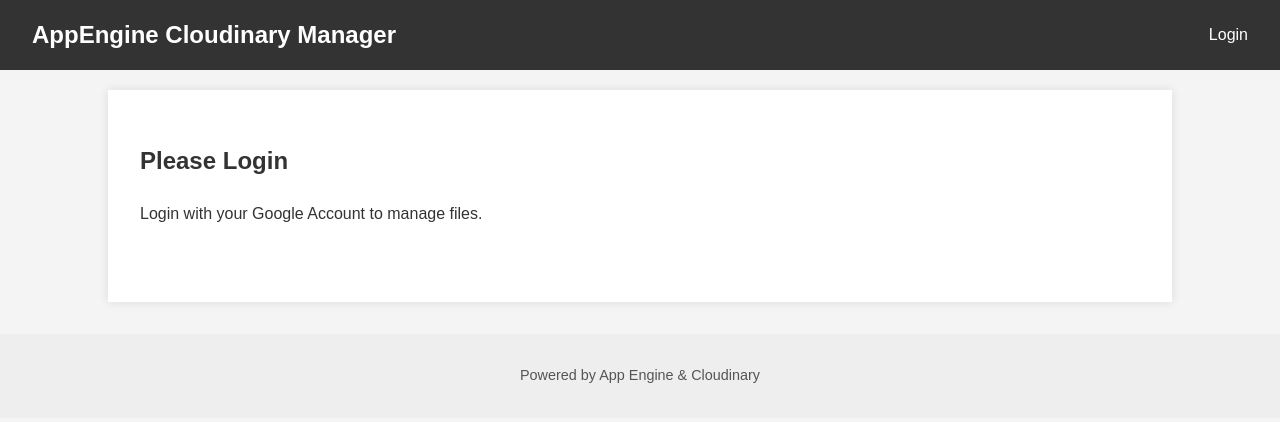
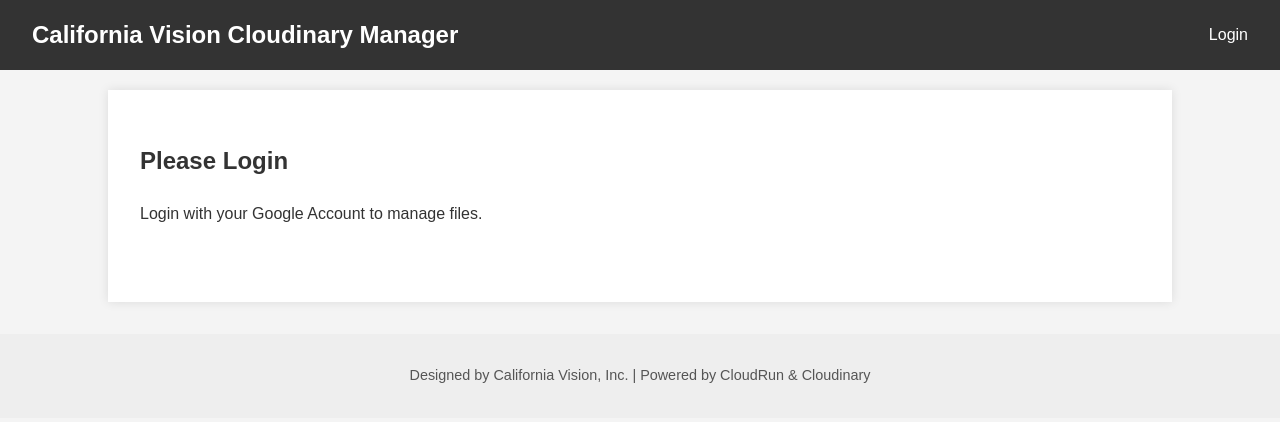
Before and after one commit to calivision/cloudinary, a Flask app: page /login in a window 1280 px wide. Shown: the top 422 px of the page. Run offline with Flask 2, Linux system fonts and the light colour scheme; some libraries are stand-ins or nearby versions.

Commit message:
Added CVI branding

```diff
--- a/templates/base.html
+++ b/templates/base.html
@@ -13,7 +13,7 @@
 </head>
 <body>
     <header>
-        <h1>AppEngine Cloudinary Manager</h1>
+        <h1>California Vision Cloudinary Manager</h1>
         <nav>
             {% if g.user %}
                 <span>Welcome, {{ g.user['name'] }} ({{ g.user['email'] }})</span>
@@ -39,7 +39,7 @@
     </main>
 
     <footer>
-        <p>Powered by App Engine & Cloudinary</p>
+        <p>Designed by California Vision, Inc. | Powered by CloudRun & Cloudinary</p>
     </footer>
 
     <script src="{{ url_for('static', filename='script.js') }}"></script>
```
